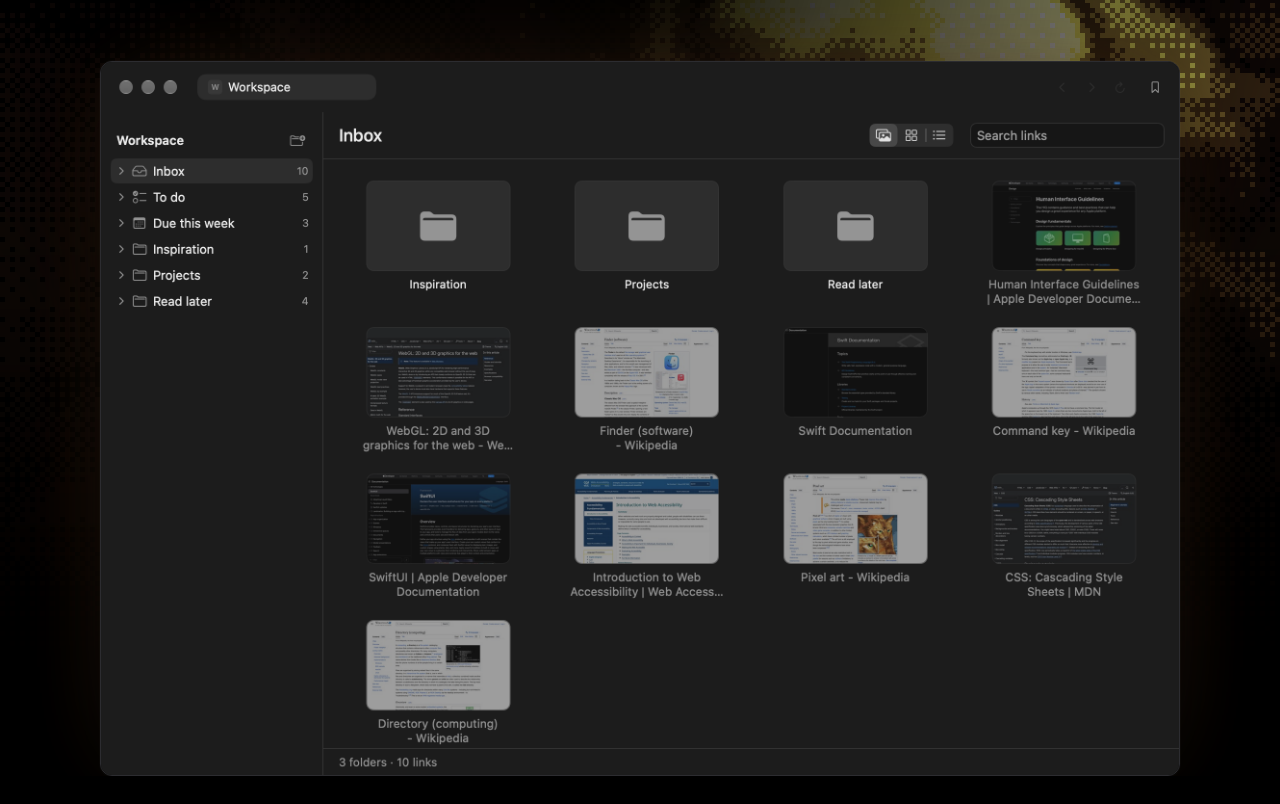
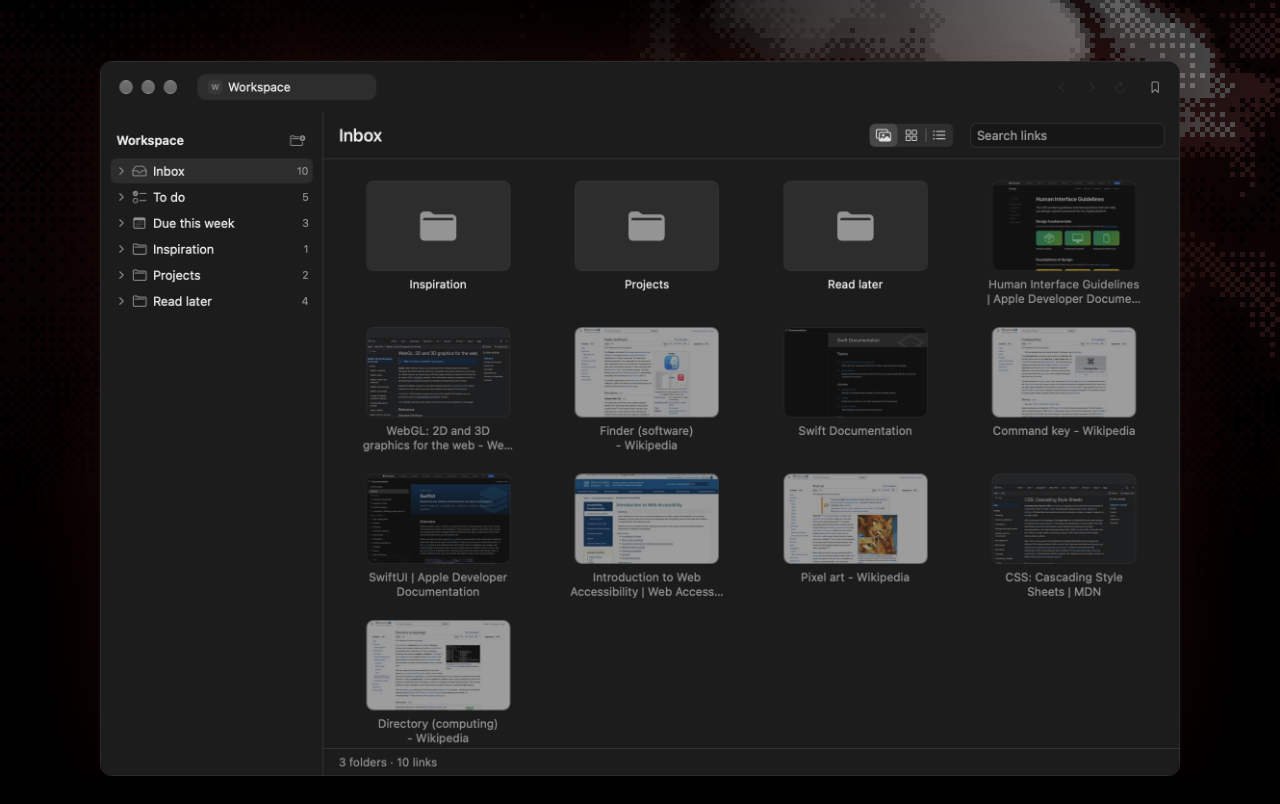
Before and after one commit to MEPoss/bros-landing, a plain HTML site: page index.html in a window 1280 px wide. Shown: the part 622-1426 px from the top of the page. Drawn offline with Linux system fonts and the light colour scheme.

Commit message:
Gray and red pixel palette for shader, social image and icon hover
Co-Authored-By: Claude Sonnet 5.5 <noreply@anthropic.com>

```diff
--- a/main.js
+++ b/main.js
@@ -83,7 +83,7 @@
       " v=pow(clamp(v,0.,1.),3.4)*1.7;",
       " float s=v*3.;",
       " float l=(floor(s)+step(b4(gl_FragCoord.xy),fract(s)))/3.;",
-      " vec3 hot=mix(vec3(.95,.26,.12),vec3(1.,.80,.32),l);",
+      " vec3 hot=mix(vec3(.92,.13,.09),vec3(.86),smoothstep(.45,1.,l));",
       " vec3 c=hot*l*l+vec3(.10)*l;",
       " gl_FragColor=vec4(c*.5,1.);",
       "}"
@@ -187,7 +187,7 @@
 
   /* ---------- Icone: in hover si pixelano per un attimo (griglia che si affina, poi il tratto pulito) ---------- */
   (function iconHover() {
-    var COLOR = "#ffc27a", STEPS = [4, 5, 6, 8, 10, 13, 17, 24], FRAME = 140; // circa 1,1 s in tutto
+    var COLOR = "#ff6b5e", STEPS = [4, 5, 6, 8, 10, 13, 17, 24], FRAME = 140; // circa 1,1 s in tutto
     document.querySelectorAll(".fc .ic").forEach(function (svg) {
       var host = svg.closest(".fc"), wrap = document.createElement("span");
       wrap.className = "icw"; svg.parentNode.insertBefore(wrap, svg); wrap.appendChild(svg);
--- a/style.css
+++ b/style.css
@@ -104,7 +104,7 @@ h1 {
 /* Finestra / screenshot */
 .shot { margin: 0; }
 .win { border: 1px solid var(--line-2); border-radius: 12px; background: var(--panel); overflow: hidden; position: relative;
-  box-shadow: 0 0 0 1px rgba(255,255,255,.02), 0 30px 80px -20px rgba(0,0,0,.9), 0 0 100px -30px rgba(255,150,70,.22); }
+  box-shadow: 0 0 0 1px rgba(255,255,255,.02), 0 30px 80px -20px rgba(0,0,0,.9), 0 0 100px -30px rgba(255,70,60,.22); }
 .win-bar { height: 34px; display: flex; align-items: center; gap: 7px; padding: 0 14px; border-bottom: 1px solid var(--line); background: #0d0d0e; }
 .win-bar i { width: 10px; height: 10px; border-radius: 50%; background: #2a2a2e; }
 .win-body { position: relative; aspect-ratio: 16 / 10; background: #0b0b0c; overflow: hidden; }
@@ -297,4 +297,4 @@ h1 em { font-style: normal; }
 .icw { position: relative; display: block; width: 28px; height: 28px; color: var(--text); transition: color .2s; }
 .ic { display: block; width: 28px; height: 28px; fill: none; stroke: currentColor; stroke-width: 1.5; stroke-linecap: round; stroke-linejoin: round; }
 .icw canvas { position: absolute; inset: 0; width: 100%; height: 100%; image-rendering: pixelated; pointer-events: none; }
-.fc:hover .icw { color: #ffc27a; }
+.fc:hover .icw { color: #ff6b5e; }
```
Also changed, not shown: og.png.
